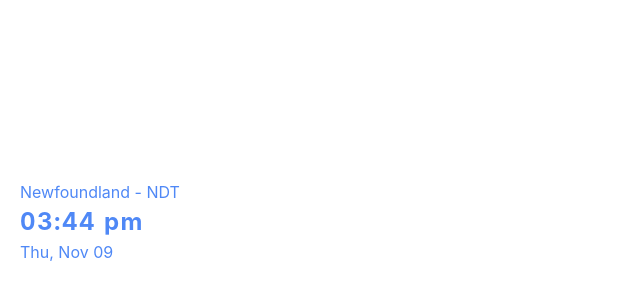
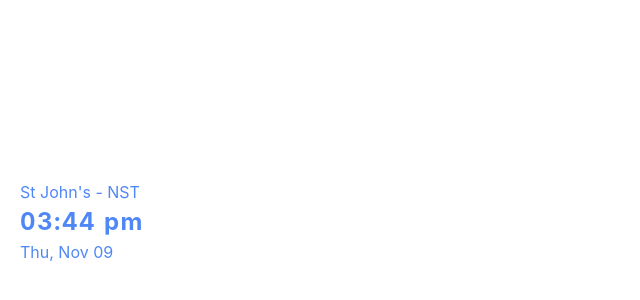
Before and after one commit to prihara/notion, a plain HTML site: page time_stjohns.html in a window 1280 px wide. Shown: the part 178-478 px from the top of the page, 0-640 px from the left. Drawn offline with Linux system fonts and the light colour scheme.

Commit message:
Update time_stjohns.html

```diff
--- a/time_stjohns.html
+++ b/time_stjohns.html
@@ -57,7 +57,7 @@
 
   <body class="left" data-new-gr-c-s-check-loaded="14.1135.0" data-gr-ext-installed="">
     <div class="clock">
-        <h5 class="title">Newfoundland - NDT</h5>
+        <h5 class="title">St John's - NST</h5>
       <h1 class="time">12:33 pm</h1>
         <h5 class="date">Tuesday, October 31</h5>
     </div>
```
